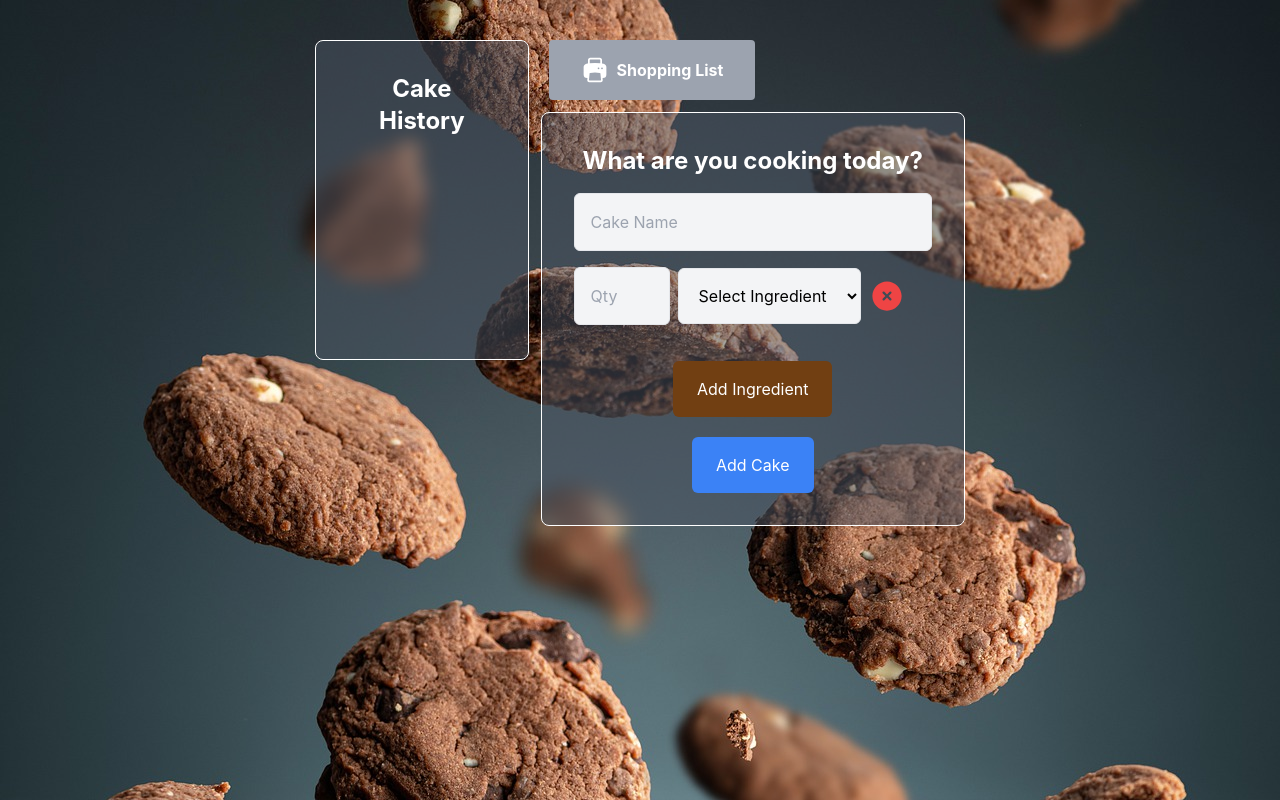
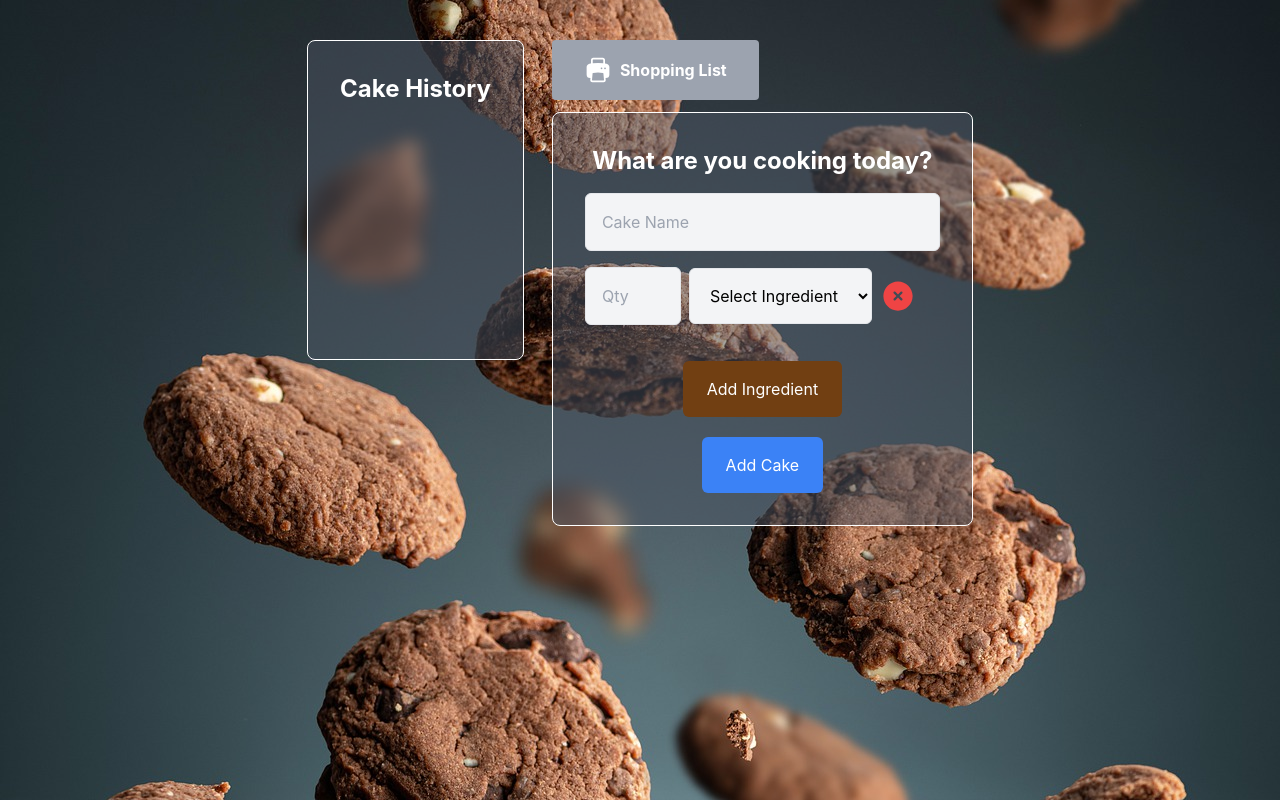
Before and after one commit to G29T/YummyCakeRecipePlanner, a React (Create React App) app: page / in a window 1280 px wide. Built offline with nearby package versions, Linux system fonts and the light colour scheme.

Commit message:
Styling updates

```diff
--- a/src/components/cake-recip-form/CakeRecipeForm.jsx
+++ b/src/components/cake-recip-form/CakeRecipeForm.jsx
@@ -45,7 +45,7 @@ const CakeRecipeForm = () => {
     return(
         <>
             <form
-                className="max-w-md mx-auto mb-40 p-4 md:p-6 lg:p-8 border border-white bg-gray-600 bg-opacity-50 rounded-lg"
+                className="max-w-md ml-2 md:ml-3 lg:ml-4 mb-40 p-4 md:p-6 lg:p-8 border border-white bg-gray-600 bg-opacity-50 rounded-lg"
                 onSubmit={handleSubmit}
             >
                 <p className="text-white text-center text-lg md:text-xl lg:text-2xl font-bold mb-4">What are you cooking today?</p>
--- a/src/components/cake-recip-planner/CakeRecipePlanner.jsx
+++ b/src/components/cake-recip-planner/CakeRecipePlanner.jsx
@@ -9,8 +9,9 @@ const CakeRecipePlanner = () => {
 
     return(
         <div className="flex justify-center items-center mt-8">
-            <div className="flex flex-col md:flex-row max-w-md md:max-w-2xl lg:max-w-4xl xl:max-w-6xl space-y-8 md:space-y-0 md:space-x-3">
-                <div className="w-full md:w-1/3 p-4 md:p-6 lg:p-8 max-h-80 mt-2 overflow-y-auto overflow-x-auto border border-white bg-gray-600 bg-opacity-50 rounded-lg">
+            <div className="flex flex-col md:flex-row max-w-md md:max-w-lg lg:max-w-xl xl:max-w-2xl space-y-8 md:space-y-0 md:space-x-3">
+                <div className="w-full md:w-1/3 p-4 md:p-6 lg:p-8 max-h-80 mt-2 overflow-y-auto overflow-x-auto
+                    max-w-sm md:max-w-md lg:max-w-lg xl:max-w-xl border border-white bg-gray-600 bg-opacity-50 rounded-lg">
                     <CakeHistory />
                 </div>
                 <div className="w-full md:w-2/3">
@@ -19,13 +20,14 @@ const CakeRecipePlanner = () => {
                             type="button"
                             data-testid="print-shopping-list"
                             onClick={printShoppingList}
-                            className="flex items-center mt-2 mb-3 ml-2 bg-gray-400 hover:bg-gray-500 text-white font-bold py-2 px-4 md:py-3 md:px-6 lg:py-4 lg:px-8 rounded"
+                            className="flex items-center mt-2 mb-3 ml-2 md:ml-3 lg:ml-4 bg-gray-400 hover:bg-gray-500
+                                text-white font-bold py-2 px-4 md:py-3 md:px-6 lg:py-4 lg:px-8 rounded"
                             >
                                 <PrinterIcon className="h-5 w-5 md:h-6 md:w-6 lg:h-7 lg:w-7 mr-2" />
                                 Shopping List
                         </button>
                     </div>
-                    <CakeRecipeForm />
+                    <CakeRecipeForm/>
                 </div>
             </div>
         </div>
```
